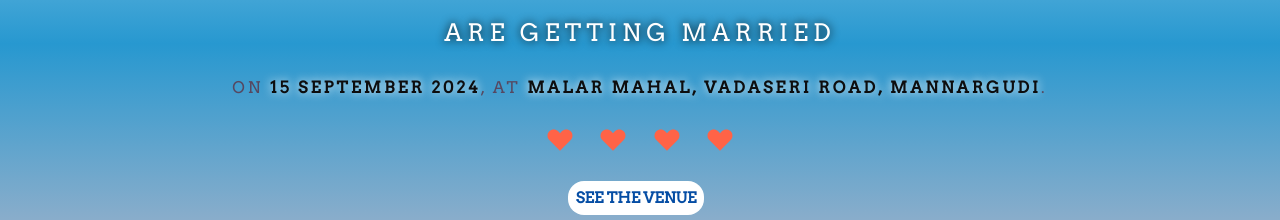
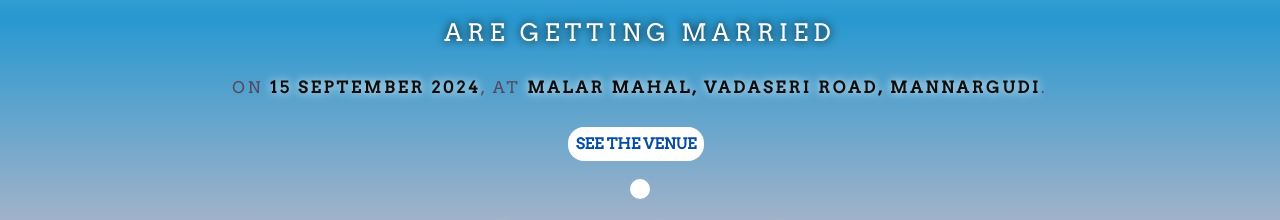
Before and after one commit to VISWANATHAVELAYUTHAM/kaviarasanwedsnavitha, a plain HTML site: page index.html in a window 1280 px wide. Shown: the part 330-550 px from the top of the page. Drawn offline with Linux system fonts and the light colour scheme.

Commit message:
Update index.html

```diff
--- a/index.html
+++ b/index.html
@@ -7,25 +7,22 @@
     <meta name="author" content="untoldcoding">
     <meta name="email" content="vishaltewatiawork@gmail.com">
     <meta name="copyright" content="untoldcoding 2024" />
-      <meta content="width=device-width, initial-scale=1" name="viewport" />
     <meta property="og:type" content="Wedding Website" >
     <meta property="og:image:type" content="image/jpeg" />
     <meta property="og:image:width" content="200">
     <meta property="og:image:height" content="200">
     <title>Wedding Invitation | untoldcoding</title>
     <link href="https://fonts.googleapis.com/css?family=Arvo" rel="stylesheet">
-      <link rel='stylesheet' href='https://fonts.googleapis.com/css?family=Dancing+Script&amp;display=swap'>
+    <link rel='stylesheet' href='https://fonts.googleapis.com/css?family=Dancing+Script&display=swap'>
     <link rel="stylesheet" href="./css/style.css">
     <link rel="stylesheet" href="https://cdnjs.cloudflare.com/ajax/libs/font-awesome/4.7.0/css/font-awesome.min.css">
-
 </head>
 <body>
     <div class="untoldcoding-falling"></div>
     <img src="https://i.postimg.cc/mDD9D8Zd/Untitled-design-1-removebg-preview.png" alt="image-top-right" class="top-right-decoration">
-      <img src="https://i.postimg.cc/P5X5TN5y/Untitled-design-removebg-preview-1.png" alt="image-top-left" class="top-left-decoration" >
+    <img src="https://i.postimg.cc/P5X5TN5y/Untitled-design-removebg-preview-1.png" alt="image-top-left" class="top-left-decoration">
     <section id="media"></section>
     <div class="wrap">
-
         <div class="title">
             <h1>Kaviarasan</h1>
             <h2>&</h2>
@@ -34,81 +31,19 @@
             <p>
                 on <span class="date">15 September 2024</span>, At <span class="place">Malar Mahal, Vadaseri Road, Mannargudi</span>.
             </p>
-
             <div class="body2">
-               <svg width="50" height="50" viewBox="0 0 200 200">
-                  <g transform="translate(100 100)">
-                    <path transform="translate(-50 -50)" fill="tomato" d="M92.71,7.27L92.71,7.27c-9.71-9.69-25.46-9.69-35.18,0L50,14.79l-7.54-7.52C32.75-2.42,17-2.42,7.29,7.27v0 c-9.71,9.69-9.71,25.41,0,35.1L50,85l42.71-42.63C102.43,32.68,102.43,16.96,92.71,7.27z"></path>
-                    <animateTransform
-                        attributeName="transform"
-                        type="scale"
-                        values="1; 1.5; 1.25; 1.5; 1.5; 1;"
-                        dur="1s"
-                        repeatCount="indefinite"
-                        additive="sum">
-                    </animateTransform>
-                </g>
-              </svg>
-
-              <svg width="50" height="50" viewBox="0 0 200 200">
-               <g transform="translate(100 100)">
-                 <path transform="translate(-50 -50)" fill="tomato" d="M92.71,7.27L92.71,7.27c-9.71-9.69-25.46-9.69-35.18,0L50,14.79l-7.54-7.52C32.75-2.42,17-2.42,7.29,7.27v0 c-9.71,9.69-9.71,25.41,0,35.1L50,85l42.71-42.63C102.43,32.68,102.43,16.96,92.71,7.27z"></path>
-                 <animateTransform
-                     attributeName="transform"
-                     type="scale"
-                     values="1; 1.5; 1.25; 1.5; 1.5; 1;"
-                     dur="1s"
-                     repeatCount="indefinite"
-                     additive="sum">
-                 </animateTransform>
-             </g>
-           </svg>
-
-           <svg width="50" height="50" viewBox="0 0 200 200">
-            <g transform="translate(100 100)">
-              <path transform="translate(-50 -50)" fill="tomato" d="M92.71,7.27L92.71,7.27c-9.71-9.69-25.46-9.69-35.18,0L50,14.79l-7.54-7.52C32.75-2.42,17-2.42,7.29,7.27v0 c-9.71,9.69-9.71,25.41,0,35.1L50,85l42.71-42.63C102.43,32.68,102.43,16.96,92.71,7.27z"></path>
-              <animateTransform
-                  attributeName="transform"
-                  type="scale"
-                  values="1; 1.5; 1.25; 1.5; 1.5; 1;"
-                  dur="1s"
-                  repeatCount="indefinite"
-                  additive="sum">
-              </animateTransform>
-          </g>
-        </svg>
-
-        <svg width="50" height="50" viewBox="0 0 200 200">
-         <g transform="translate(100 100)">
-           <path transform="translate(-50 -50)" fill="tomato" d="M92.71,7.27L92.71,7.27c-9.71-9.69-25.46-9.69-35.18,0L50,14.79l-7.54-7.52C32.75-2.42,17-2.42,7.29,7.27v0 c-9.71,9.69-9.71,25.41,0,35.1L50,85l42.71-42.63C102.43,32.68,102.43,16.96,92.71,7.27z"></path>
-           <animateTransform
-               attributeName="transform"
-               type="scale"
-               values="1; 1.5; 1.25; 1.5; 1.5; 1;"
-               dur="1s"
-               repeatCount="indefinite"
-               additive="sum">
-           </animateTransform>
-       </g>
-     </svg>
-             </div>
-
+                <!-- SVG animations here -->
             </div>
         </div>
-
+    </div>
     <div class="actions">
-
         <a href="https://www.google.com/maps?q=Malar+Mahal,+Vadaseri+Road,+Mannargudi" target="_blank">
             <div class="venue">SEE THE VENUE</div>
         </a>
-
     </div>
     <br>
-
     <div id="time"></div>
-
     <p class="happiness">Join us in our happiness!<br><a href="#" target="_blank" class="twitter"><i class="fa fa-twitter"></i></a></p>
-
     <div class="tile__img">
         <img class="tile__img" src="./assets/img/ggg.gif" alt=""  />
     </div>
@@ -116,17 +51,14 @@
         dinner & dancing to follow
     </p>
     <div class="actions">
-
         <a href="./assets/img/IMG-20240825-WA0023 (1).png" target="_blank">
             <div class="venue">DOWNLOAD INVITATION CARD</div>
         </a>
-
-
     </div>
     <p class="footer">
         Can't wait to celebrate auspicious moment of our family with you!<br>
         <span> <a href="https://api.whatsapp.com/send?phone=919729373708&utm_source=Messaging&utm_medium=Whatsapp" target="_blank" class="social-icon" title="WhatsApp">
-          <svg xmlns="http://www.w3.org/2000/svg" width="22" height="22" viewBox="0 -8 30 30" fill="none" stroke="currentColor" stroke-width="2" stroke-linecap="round" stroke-linejoin="round" class="feather feather-activity"><path d="M21 12.1a3.7 3.7 0 1 0-3.7 3.7 3.7 3.7 0 0 0 3.7-3.7zm0-1.4a5.1 5.1 0 1 1-5.1 5.1 5.1 5.1 0 0 1 5.1-5.1zM14.8 13.2l-4.3 4.3L4.7 15l2.6-4.3 4.3 4.3 3.1-3.1L21.4 8l-5.8 5.8 1.8 1.8 5.7-5.7-2.2-2.2-4.3 4.3L14.8 13.2z"></path></svg>
+        <!-- WhatsApp SVG here -->
         </a></span>
     </p>
 </body>
```
Lines whose indentation alone changed are shown as unchanged.
